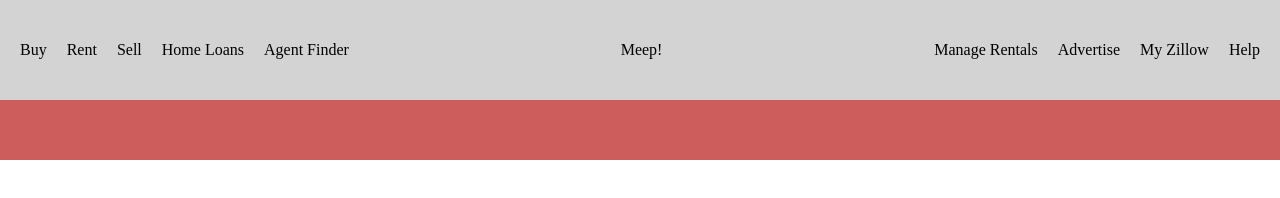
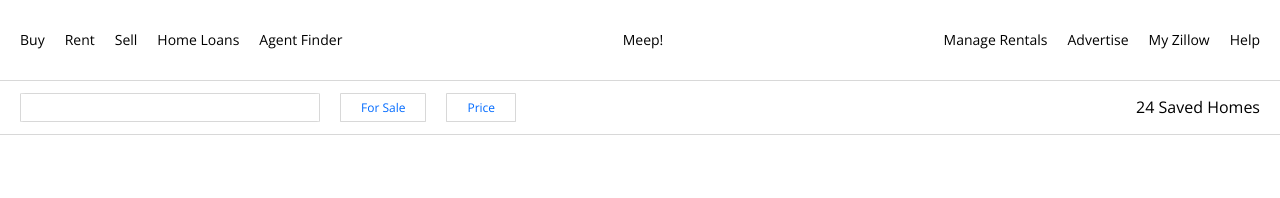
Before and after one commit to BrianPineau/Ultra-Real-Estate-App, a plain HTML site: page Index.html in a window 1280 px wide. Drawn offline with nearby package versions, Linux system fonts and the light colour scheme.

Commit message:
Header styling complete

```diff
--- a/Index.html
+++ b/Index.html
@@ -5,6 +5,8 @@
     <meta name="viewport" content="width=device-width, initial-scale=1.0">
     <meta http-equiv="X-UA-Compatible" content="ie=edge">
     <title>Ultra Real Estate</title>
+    <link href="https://fonts.googleapis.com/css?family=Open+Sans:400,700,800&display=swap" rel="stylesheet">
+
     <link rel="stylesheet" type="text/css" href="./Resources/Reset.css">
     <link rel="stylesheet" type="text/css" href="/Main.css">
 
@@ -39,10 +41,11 @@
 
         <div class="header-bottom-row">
             <form>
-                <input type="text">
-                <button type="button"></button>
-                <button type="button"></button>
+                <input class="bottom-item" type="text">
+                <button class="bottom-item" type="button">For Sale</button>
+                <button class="bottom-item" type="button">Price</button class="bottom-item">
             </form>
+            <aside>24 Saved Homes</aside>
         </div>
     </header>
 
--- a/Main.css
+++ b/Main.css
@@ -1,7 +1,7 @@
 
 
 body {
-    font:
+    font-family: 'Open Sans', sans-serif;
     height: 100vh;
     width: 100vw;
 }
@@ -10,7 +10,6 @@ body {
 header {
     height: 160px;
     width: 100%;
-    background-color: lightgrey;
 }
 
 /*   Header Top Row   */
@@ -18,8 +17,9 @@ header {
     display: flex;
     justify-content: space-between;
     align-items: center;
-    height: 100px;
+    height: 80px;
     width: 100%;
+    font-size: 14px;
 }
 
 .top-left-menu li {
@@ -34,20 +34,39 @@ header ul {
     display: flex;
 }
 
-header li {
-    margin-left:
-}
-
 /*   Header Bottom Row   */
 .header-bottom-row {
     display: flex;
-    align-self: flex-end;
+    align-items: center;
+    justify-content: space-between;
     width: 100%;
-    height: 60px;
-    background-color: indianred;
+    height: 55px;
+    border-top: 1px solid #D8D8D8;
+    border-bottom: 1px solid #D8D8D8;
+    padding: 0 20px;
+
 }
 
 form {
-    width: 100%;
+    display: flex;
+    align-items: center;
     height: 100%;
 }
+
+.bottom-item {
+    margin-right: 20px;
+    font-size: 12px;
+    border: 1px solid #D8D8D8;
+    border-radius: 2%;
+    height: 55%;
+    padding: 0 20px;
+}
+
+input {
+    height: 58%;
+    width: 300px;
+}
+
+header button {
+    color: #006AFF;
+}
```
